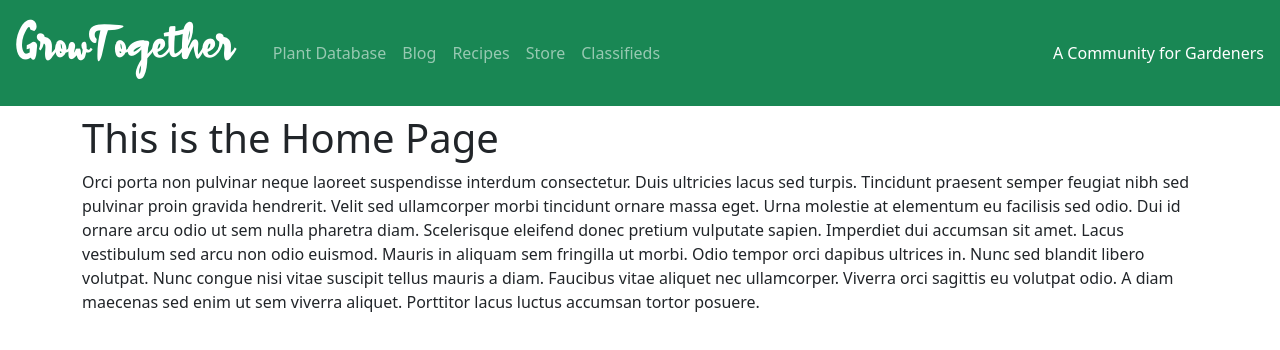
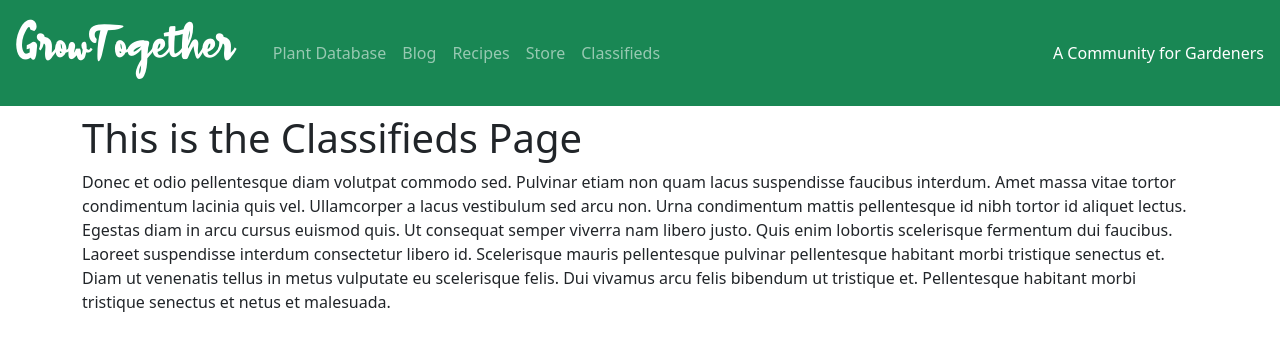
Before and after one commit to ericmtang/nc-garden-project, a React (Create React App) app: page /#/Classifieds in a window 1280 px wide. Shown: the top 350 px of the page. Built offline with nearby package versions, Linux system fonts and the light colour scheme; a web font is replaced by a local one.

Commit message:
github pages - router fixes

```diff
--- a/src/App.js
+++ b/src/App.js
@@ -1,22 +1,28 @@
 import React from "react";
-import { BrowserRouter, Switch, Route } from "react-router-dom";
+import { BrowserRouter, HashRouter, Switch, Route } from "react-router-dom";
 import NavigationBar from "./components/NavigationBar";
-import Home from "./components/Home"
-import Blog from "./components/Blog"
-import Store from "./components/Store"
-import Classifieds from "./components/Classifieds"
-import Recipes from "./components/Recipes"
-import PlantDB from "./components/PlantDB"
+import Home from "./components/Home";
+import Blog from "./components/Blog";
+import Store from "./components/Store";
+import Classifieds from "./components/Classifieds";
+import Recipes from "./components/Recipes";
+import PlantDB from "./components/PlantDB";
 import "./App.css";
 
 function App() {
   return (
     <div>
-    <BrowserRouter>
+      <HashRouter>
         <NavigationBar />
         <div className="container mt-2" style={{ marginTop: 40 }}>
           <Switch>
-          <Route exact path="/">
+            <Route exact path="/" render={(props) => <Home />} />
+            <Route exact path="/Blog" render={(props) => <Blog />} />
+            <Route exact path="/Store" render={(props) => <Store />} />
+            <Route exact path="/Classifieds" render={(props) => <Classifieds />} />
+            <Route exact path="/Recipes" render={(props) => <Recipes />} />
+            <Route exact path="/PlantDB" render={(props) => <PlantDB />} />
+            {/*
               <Home />
             </Route>
             <Route path="/Blog">
@@ -34,9 +40,10 @@ function App() {
             <Route path="/PlantDB">
               <PlantDB />
             </Route>
+            */}
           </Switch>
         </div>
-    </BrowserRouter>
+      </HashRouter>
     </div>
   );
 }
--- a/src/components/NavigationBar.js
+++ b/src/components/NavigationBar.js
@@ -1,5 +1,5 @@
 import React, { useState } from "react";
-//import { NavLink } from "react-router-dom";
+import { Link } from "react-router-dom";
 import {
   Collapse,
   Navbar,
@@ -32,19 +32,19 @@ const NavigationBar = (props) => {
         <Collapse isOpen={isOpen} navbar className="p-3">
           <Nav className="mr-auto" navbar>
             <NavItem>
-              <NavLink href="/plantdb/">Plant Database</NavLink>
+              <NavLink tag={Link} to="/plantdb/">Plant Database</NavLink>
             </NavItem>
             <NavItem>
-              <NavLink href="/blog/">Blog</NavLink>
+              <NavLink tag={Link} to="/blog/">Blog</NavLink>
             </NavItem>
             <NavItem>
-              <NavLink href="/recipes/">Recipes</NavLink>
+              <NavLink tag={Link} to="/recipes/">Recipes</NavLink>
             </NavItem>
             <NavItem>
-              <NavLink href="/store/">Store</NavLink>
+              <NavLink tag={Link} to="/store/">Store</NavLink>
             </NavItem>
             <NavItem>
-              <NavLink href="/classifieds/">Classifieds</NavLink>
+              <NavLink tag={Link} to="/classifieds/">Classifieds</NavLink>
             </NavItem>
             {/*
             <UncontrolledDropdown nav inNavbar>
```
Lines whose indentation alone changed are shown as unchanged.
